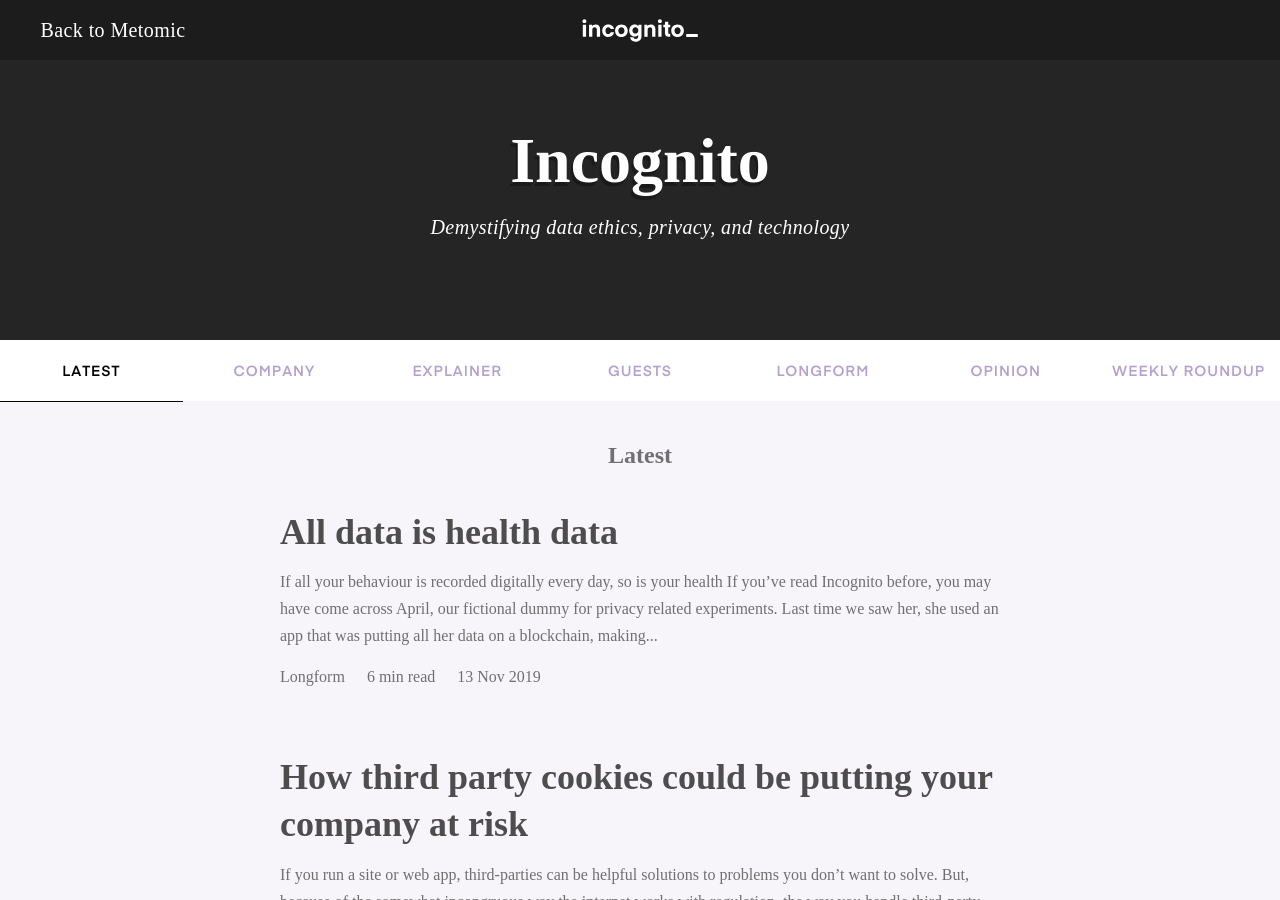
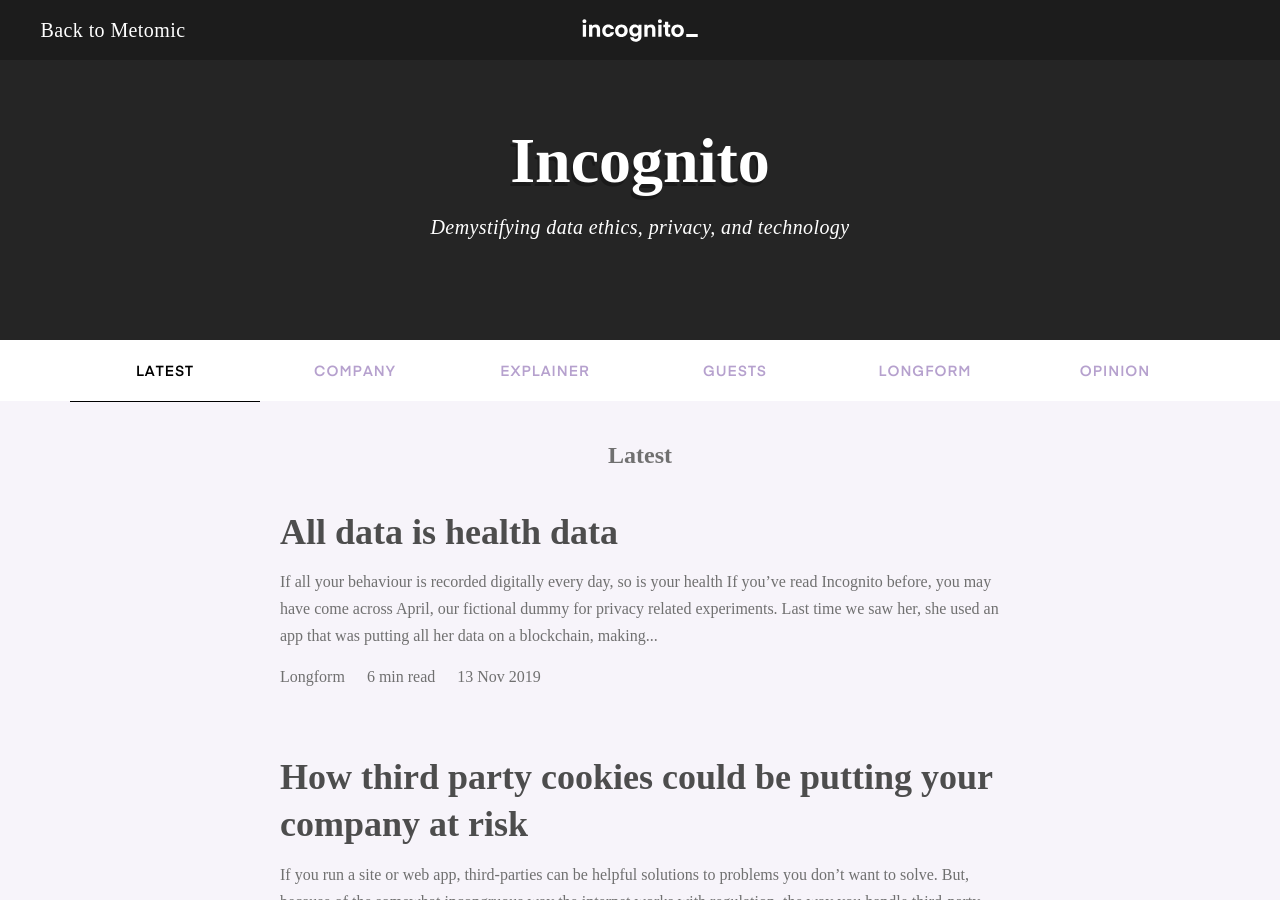
Before and after one commit to metomic/blog, a Jekyll site: the page built from index.md, in a window 1280 px wide and 900 px high. Built offline with Jekyll 4.4.1, drawn with Linux system fonts in a browser that asks for light colours; some web fonts are replaced; comment, search, counter and statistics services are not loaded.

Commit message:
hide Weekly Roundup category

```diff
--- a/_config.yml
+++ b/_config.yml
@@ -50,7 +50,7 @@
 
 # Hiding a category removes it from the navbar, so posts in hidden categories still show up in "Latest" and are still accessible from permalinks
 category_hidden: [
-  # "Weekly Roundup"
+  "Weekly Roundup"
 ]
 
 # Build settings
```
